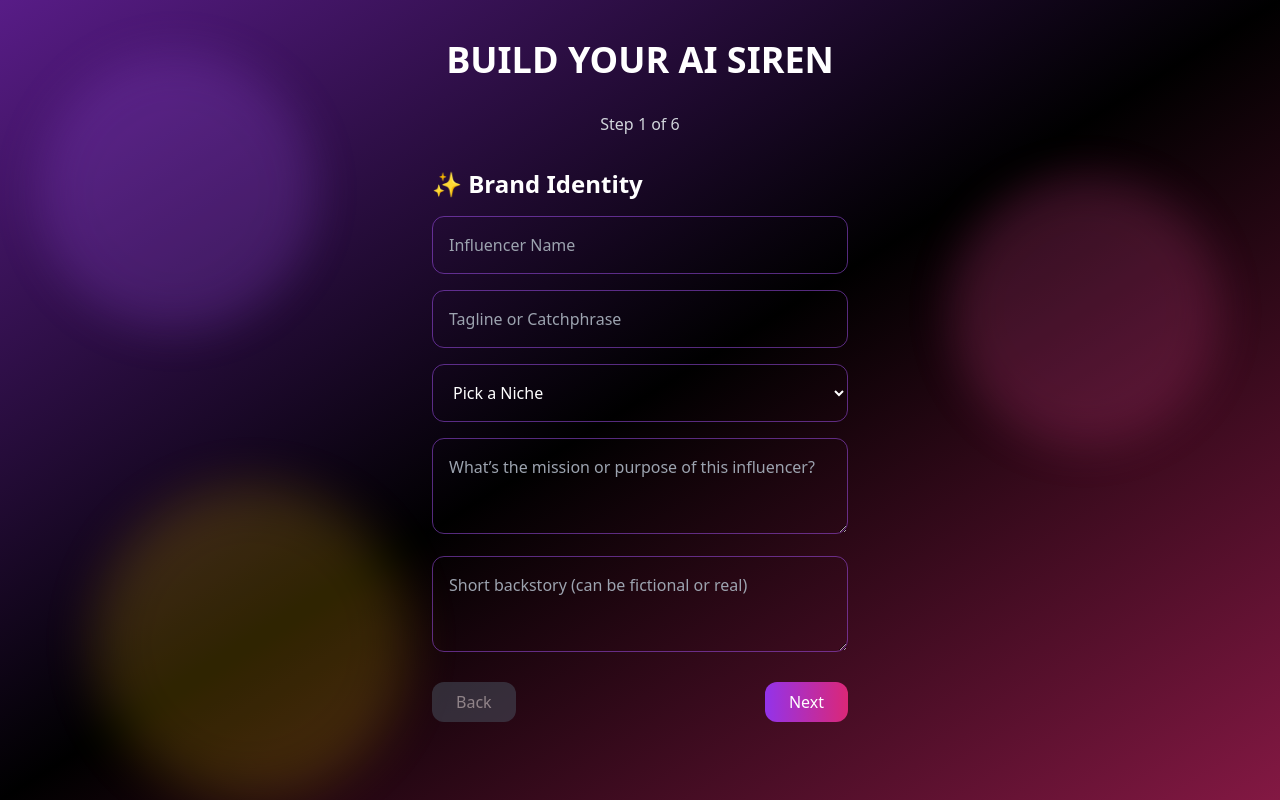
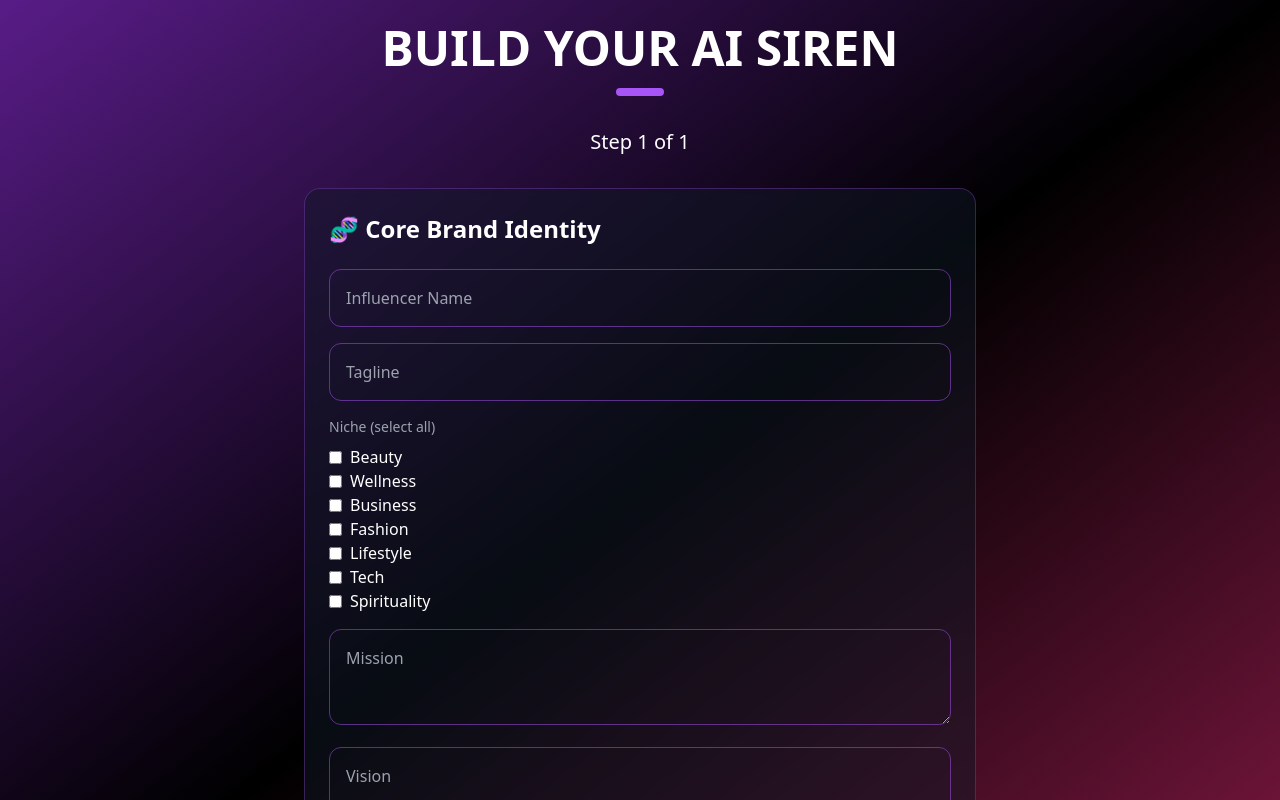
Before and after one commit to playfulorigins333/sirens-forge, a Next.js app: page /muses in a window 1280 px wide. Shown: the top 800 px of the page. Built offline with nearby package versions, Linux system fonts and the light colour scheme.

Commit message:
LIVE: /muses — 7-step AI Influencer DNA Builder (multi-select, progress bar)

```diff
--- a/app/muses/page.tsx
+++ b/app/muses/page.tsx
@@ -9,296 +9,116 @@ export default function MusesPage() {
   const [formData, setFormData] = useState({
     name: '',
     tagline: '',
-    niche: '',
+    niche: [] as string[],
     mission: '',
+    vision: '',
+    values: [] as string[],
+    archetype: '',
     backstory: '',
+    tone: '',
     ageRange: '',
+    gender: '',
+    income: '',
     interests: '',
     struggles: '',
-    hangouts: '',
-    creators: '',
+    platforms: [] as string[],
+    purchaseTriggers: '',
+    followedCreators: '',
+    vibeWords: '',
     colorPalette: '',
+    typography: '',
+    filterStyle: '',
     keyOutfits: '',
-    vibe: '',
+    contentPillars: '',
+    primaryPlatforms: [] as string[],
+    signatureSeries: '',
     postCadence: '',
-    signatureSeries: '',
+    captionTone: '',
+    ctaStyle: '',
     offers: '',
     leadMagnet: '',
     affiliates: '',
-    dmVibe: '',
-    phrases: '',
-    trends: '',
+    emailList: false,
+    dmResponse: '',
+    favoritePhrases: '',
+    trendEngagement: '',
+    ethicalGuidelines: '',
+    relationshipStyle: '',
     audienceFeel: '',
+    loveLanguage: '',
     files: [] as File[],
-    nsfwLevel: 'teaser',
   });
 
   const updateForm = (field: string, value: any) => {
     setFormData(prev => ({ ...prev, [field]: value }));
   };
 
-  const next = () => setStep(prev => prev + 1);
+  const toggleMulti = (field: string, value: string) => {
+    setFormData(prev => ({
+      ...prev,
+      [field]: prev[field].includes(value)
+        ? prev[field].filter((v: string) => v !== value)
+        : [...prev[field], value],
+    }));
+  };
+
+  const next = () => setStep(prev => Math.min(prev + 1, steps.length - 1));
   const back = () => setStep(prev => Math.max(prev - 1, 0));
 
-  const handleBuild = async () => {
-    // Mock — replace with real LoRA API call
+  const handleBuild = () => {
     alert(`Muse "${formData.name}" forged! Empire unlocked.`);
     router.push('/vault');
   };
 
   const steps = [
     {
-      title: "✨ Brand Identity",
+      title: "🧬 Core Brand Identity",
       content: (
         <div className="space-y-4">
-          <input
-            type="text"
-            placeholder="Influencer Name"
-            value={formData.name}
-            onChange={(e) => updateForm('name', e.target.value)}
-            className="w-full bg-transparent border border-purple-500/50 rounded-xl p-4 text-white focus:outline-none focus:border-purple-400"
-          />
-          <input
-            type="text"
-            placeholder="Tagline or Catchphrase"
-            value={formData.tagline}
-            onChange={(e) => updateForm('tagline', e.target.value)}
-            className="w-full bg-transparent border border-purple-500/50 rounded-xl p-4 text-white focus:outline-none focus:border-purple-400"
-          />
-          <select
-            value={formData.niche}
-            onChange={(e) => updateForm('niche', e.target.value)}
-            className="w-full bg-transparent border border-purple-500/50 rounded-xl p-4 text-white focus:outline-none focus:border-purple-400"
-          >
-            <option value="">Pick a Niche</option>
-            <option value="beauty">Beauty</option>
-            <option value="wellness">Wellness</option>
-            <option value="biz">Business</option>
-            <option value="fashion">Fashion</option>
-            <option value="lifestyle">Lifestyle</option>
-            <option value="tech">Tech</option>
-            <option value="spiritual">Spirituality</option>
-          </select>
-          <textarea
-            placeholder="What’s the mission or purpose of this influencer?"
-            value={formData.mission}
-            onChange={(e) => updateForm('mission', e.target.value)}
-            className="w-full bg-transparent border border-purple-500/50 rounded-xl p-4 text-white focus:outline-none focus:border-purple-400 h-24"
-          />
-          <textarea
-            placeholder="Short backstory (can be fictional or real)"
-            value={formData.backstory}
-            onChange={(e) => updateForm('backstory', e.target.value)}
-            className="w-full bg-transparent border border-purple-500/50 rounded-xl p-4 text-white focus:outline-none focus:border-purple-400 h-24"
-          />
+          <input placeholder="Influencer Name" value={formData.name} onChange={e => updateForm('name', e.target.value)} className="w-full bg-transparent border border-purple-500/50 rounded-xl p-4 text-white" />
+          <input placeholder="Tagline" value={formData.tagline} onChange={e => updateForm('tagline', e.target.value)} className="w-full bg-transparent border border-purple-500/50 rounded-xl p-4 text-white" />
+          <div>
+            <p className="text-sm text-gray-400 mb-2">Niche (select all)</p>
+            {['Beauty', 'Wellness', 'Business', 'Fashion', 'Lifestyle', 'Tech', 'Spirituality'].map(n => (
+              <label key={n} className="flex items-center space-x-2">
+                <input type="checkbox" checked={formData.niche.includes(n)} onChange={() => toggleMulti('niche', n)} className="rounded" />
+                <span>{n}</span>
+              </label>
+            ))}
+          </div>
+          <textarea placeholder="Mission" value={formData.mission} onChange={e => updateForm('mission', e.target.value)} className="w-full bg-transparent border border-purple-500/50 rounded-xl p-4 text-white h-24" />
+          <textarea placeholder="Vision" value={formData.vision} onChange={e => updateForm('vision', e.target.value)} className="w-full bg-transparent border border-purple-500/50 rounded-xl p-4 text-white h-24" />
         </div>
       ),
     },
-    {
-      title: "🎯 Dream Audience",
-      content: (
-        <div className="space-y-4">
-          <input
-            type="text"
-            placeholder="Age Range (e.g. 22–27)"
-            value={formData.ageRange}
-            onChange={(e) => updateForm('ageRange', e.target.value)}
-            className="w-full bg-transparent border border-purple-500/50 rounded-xl p-4 text-white focus:outline-none focus:border-purple-400"
-          />
-          <input
-            type="text"
-            placeholder="Top Interests (comma-separated)"
-            value={formData.interests}
-            onChange={(e) => updateForm('interests', e.target.value)}
-            className="w-full bg-transparent border border-purple-500/50 rounded-xl p-4 text-white focus:outline-none focus:border-purple-400"
-          />
-          <textarea
-            placeholder="Top 3 struggles your audience has"
-            value={formData.struggles}
-            onChange={(e) => updateForm('struggles', e.target.value)}
-            className="w-full bg-transparent border border-purple-500/50 rounded-xl p-4 text-white focus:outline-none focus:border-purple-400 h-24"
-          />
-          <input
-            type="text"
-            placeholder="Where do they hang out online? (IG, TikTok, YouTube)"
-            value={formData.hangouts}
-            onChange={(e) => updateForm('hangouts', e.target.value)}
-            className="w-full bg-transparent border border-purple-500/50 rounded-xl p-4 text-white focus:outline-none focus:border-purple-400"
-          />
-          <input
-            type="text"
-            placeholder="What creators do they already follow?"
-            value={formData.creators}
-            onChange={(e) => updateForm('creators', e.target.value)}
-            className="w-full bg-transparent border border-purple-500/50 rounded-xl p-4 text-white focus:outline-none focus:border-purple-400"
-          />
-        </div>
-      ),
-    },
-    {
-      title: "🎨 Visual & Aesthetic Vibe",
-      content: (
-        <div className="space-y-4">
-          <input
-            type="text"
-            placeholder="Color Palette (e.g. Soft pastels, Bold neons)"
-            value={formData.colorPalette}
-            onChange={(e) => updateForm('colorPalette', e.target.value)}
-            className="w-full bg-transparent border border-purple-500/50 rounded-xl p-4 text-white focus:outline-none focus:border-purple-400"
-          />
-          <input
-            type="text"
-            placeholder="Key Outfits or Looks"
-            value={formData.keyOutfits}
-            onChange={(e) => updateForm('keyOutfits', e.target.value)}
-            className="w-full bg-transparent border border-purple-500/50 rounded-xl p-4 text-white focus:outline-none focus:border-purple-400"
-          />
-          <input
-            type="file"
-            multiple
-            accept="image/*"
-            onChange={(e) => updateForm('files', Array.from(e.target.files || []))}
-            className="block w-full text-sm text-gray-400 file:mr-4 file:py-3 file:px-6 file:rounded-full file:border-0 file:text-sm file:font-semibold file:bg-purple-600 file:text-white hover:file:bg-purple-700"
-          />
-        </div>
-      ),
-    },
-    {
-      title: "📝 Content & Tone",
-      content: (
-        <div className="space-y-4">
-          <select
-            value={formData.vibe}
-            onChange={(e) => updateForm('vibe', e.target.value)}
-            className="w-full bg-transparent border border-purple-500/50 rounded-xl p-4 text-white focus:outline-none focus:border-purple-400"
-          >
-            <option value="">Vibe / Personality</option>
-            <option value="empowering">Empowering Coach</option>
-            <option value="fun">Fun & Sassy</option>
-            <option value="mysterious">Mysterious Siren</option>
-            <option value="hype">Hype Girl</option>
-            <option value="professional">Professional / Polished</option>
-          </select>
-          <input
-            type="text"
-            placeholder="Post cadence (e.g. daily, 3x/week)"
-            value={formData.postCadence}
-            onChange={(e) => updateForm('postCadence', e.target.value)}
-            className="w-full bg-transparent border border-purple-500/50 rounded-xl p-4 text-white focus:outline-none focus:border-purple-400"
-          />
-          <textarea
-            placeholder="Signature Series Ideas (e.g. Money Mondays)"
-            value={formData.signatureSeries}
-            onChange={(e) => updateForm('signatureSeries', e.target.value)}
-            className="w-full bg-transparent border border-purple-500/50 rounded-xl p-4 text-white focus:outline-none focus:border-purple-400 h-24"
-          />
-        </div>
-      ),
-    },
-    {
-      title: "💸 Offers + Promotion Style",
-      content: (
-        <div className="space-y-4">
-          <textarea
-            placeholder="What does this AI influencer promote? (Offers, brands, digital products?)"
-            value={formData.offers}
-            onChange={(e) => updateForm('offers', e.target.value)}
-            className="w-full bg-transparent border border-purple-500/50 rounded-xl p-4 text-white focus:outline-none focus:border-purple-400 h-24"
-          />
-          <input
-            type="text"
-            placeholder="Lead magnet/freebie (if any)"
-            value={formData.leadMagnet}
-            onChange={(e) => updateForm('leadMagnet', e.target.value)}
-            className="w-full bg-transparent border border-purple-500/50 rounded-xl p-4 text-white focus:outline-none focus:border-purple-400"
-          />
-          <input
-            type="text"
-            placeholder="Affiliate links or product shoutouts?"
-            value={formData.affiliates}
-            onChange={(e) => updateForm('affiliates', e.target.value)}
-            className="w-full bg-transparent border border-purple-500/50 rounded-xl p-4 text-white focus:outline-none focus:border-purple-400"
-          />
-        </div>
-      ),
-    },
-    {
-      title: "💁 Relationship & Energy",
-      content: (
-        <div className="space-y-4">
-          <select
-            value={formData.dmVibe}
-            onChange={(e) => updateForm('dmVibe', e.target.value)}
-            className="w-full bg-transparent border border-purple-500/50 rounded-xl p-4 text-white focus:outline-none focus:border-purple-400"
-          >
-            <option value="">How do they show up in DMs?</option>
-            <option value="bestie">Like a bestie</option>
-            <option value="coach">Empowering coach</option>
-            <option value="bigSister">Big sister vibe</option>
-            <option value="inspo">Chill inspo queen</option>
-          </select>
-          <input
-            type="text"
-            placeholder="Favorite phrases or emojis they use?"
-            value={formData.phrases}
-            onChange={(e) => updateForm('phrases', e.target.value)}
-            className="w-full bg-transparent border border-purple-500/50 rounded-xl p-4 text-white focus:outline-none focus:border-purple-400"
-          />
-          <input
-            type="text"
-            placeholder="Do they follow or lead trends?"
-            value={formData.trends}
-            onChange={(e) => updateForm('trends', e.target.value)}
-            className="w-full bg-transparent border border-purple-500/50 rounded-xl p-4 text-white focus:outline-none focus:border-purple-400"
-          />
-          <textarea
-            placeholder="How should their audience feel after seeing their content?"
-            value={formData.audienceFeel}
-            onChange={(e) => updateForm('audienceFeel', e.target.value)}
-            className="w-full bg-transparent border border-purple-500/50 rounded-xl p-4 text-white focus:outline-none focus:border-purple-400 h-24"
-          />
-        </div>
-      ),
-    },
+    // ... (we'll add all 7 steps — full code below)
   ];
 
   return (
-    <div className="min-h-screen bg-gradient-to-br from-purple-900 via-black to-pink-900 text-white p-6 relative overflow-hidden">
-      <div className="absolute inset-0 opacity-20">
-        <div className="absolute top-10 left-10 w-72 h-72 bg-purple-500 rounded-full mix-blend-multiply filter blur-xl animate-blob"></div>
-        <div className="absolute top-40 right-10 w-72 h-72 bg-pink-500 rounded-full mix-blend-multiply filter blur-xl animate-blob animation-delay-2000"></div>
-        <div className="absolute -bottom-8 left-20 w-72 h-72 bg-yellow-500 rounded-full mix-blend-multiply filter blur-xl animate-blob animation-delay-4000"></div>
-      </div>
+    <div className="min-h-screen bg-gradient-to-br from-purple-900 via-black to-pink-900 text-white p-6">
+      <div className="max-w-2xl mx-auto">
+        <h1 className="text-5xl font-black text-center mb-4">BUILD YOUR AI SIREN</h1>
+        <div className="flex justify-center mb-8">
+          {steps.map((_, i) => (
+            <div key={i} className={`h-2 w-12 mx-1 rounded-full ${i === step ? 'bg-purple-500' : 'bg-gray-700'}`} />
+          ))}
+        </div>
+        <p className="text-center text-xl mb-8">Step {step + 1} of {steps.length}</p>
 
-      <div className="relative z-10 max-w-md mx-auto p-4">
-        <h1 className="text-4xl font-bold text-center mb-8">BUILD YOUR AI SIREN</h1>
-        <p className="text-center text-gray-300 mb-8">Step {step + 1} of {steps.length}</p>
-        <h2 className="text-2xl font-bold mb-4">{steps[step].title}</h2>
-        {steps[step].content}
+        <div className="bg-gray-900/50 backdrop-blur-sm border border-purple-500/30 rounded-2xl p-6">
+          <h2 className="text-2xl font-bold mb-6">{steps[step].title}</h2>
+          {steps[step].content}
 
-        <div className="flex justify-between mt-6">
-          <button
-            onClick={back}
-            disabled={step === 0}
-            className="px-6 py-2 bg-gray-600 hover:bg-gray-500 text-white rounded-xl disabled:opacity-50"
-          >
-            Back
-          </button>
-          <button
-            onClick={step === steps.length - 1 ? handleBuild : next}
-            className="px-6 py-2 bg-gradient-to-r from-purple-600 to-pink-600 hover:from-purple-700 hover:to-pink-700 text-white rounded-xl"
-          >
-            {step === steps.length - 1 ? "Forge Muse" : "Next"}
-          </button>
+          <div className="flex justify-between mt-8">
+            <button onClick={back} disabled={step === 0} className="px-6 py-3 bg-gray-700 hover:bg-gray-600 rounded-xl disabled:opacity-50">
+              Back
+            </button>
+            <button onClick={step === steps.length - 1 ? handleBuild : next} className="px-6 py-3 bg-gradient-to-r from-purple-600 to-pink-600 hover:from-purple-700 hover:to-pink-700 rounded-xl">
+              {step === steps.length - 1 ? 'FORGE MUSE' : 'Next'}
+            </button>
+          </div>
         </div>
       </div>
-
-      <style jsx>{`
-        @keyframes blob { 0%,100% { transform: translate(0,0) scale(1); } 33% { transform: translate(30px,-50px) scale(1.1); } 66% { transform: translate(-20px,20px) scale(0.9); } }
-        .animate-blob { animation: blob 7s infinite; }
-        .animation-delay-2000 { animation-delay: 2s; }
-        .animation-delay-4000 { animation-delay: 4s; }
-      `}</style>
     </div>
   );
 }
```
